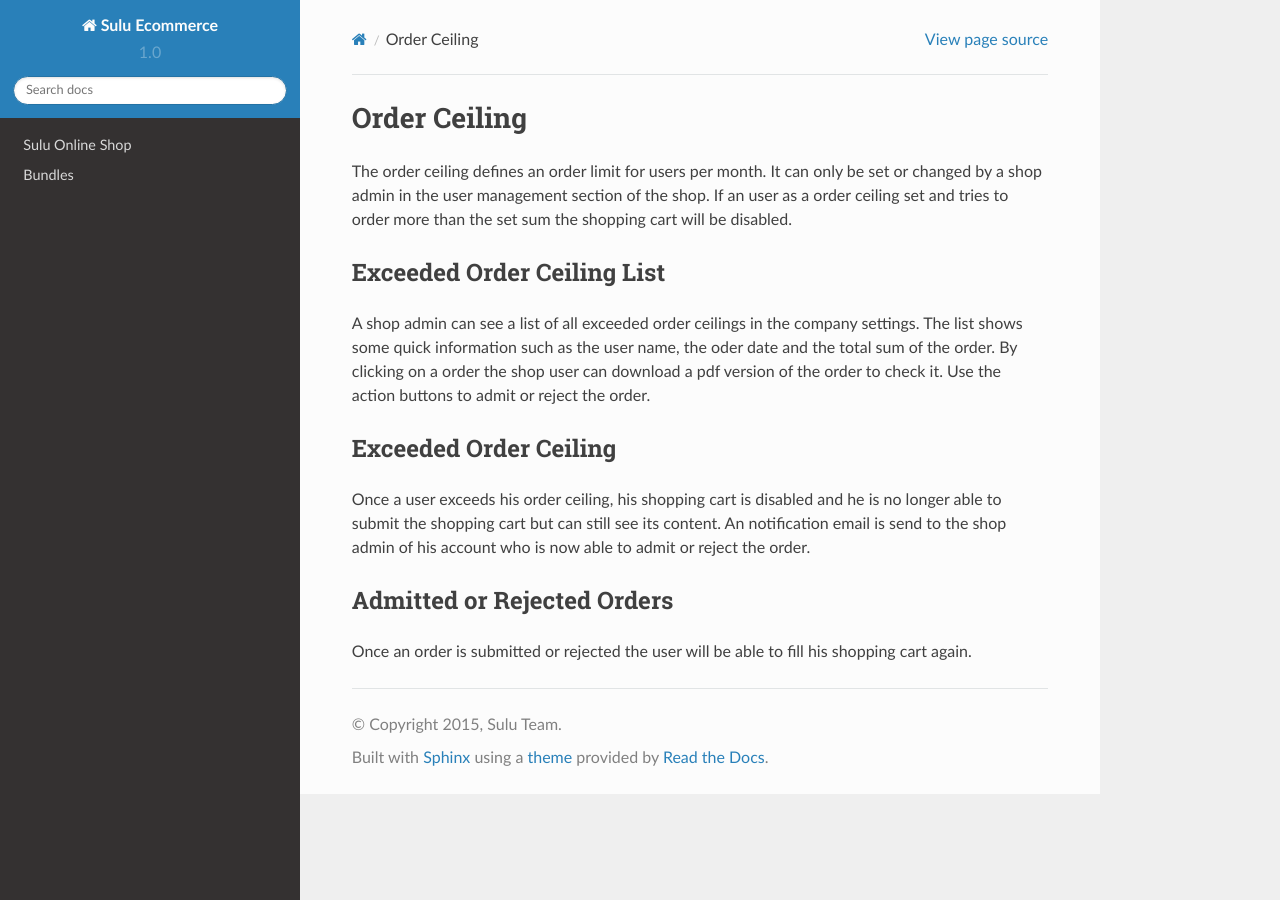
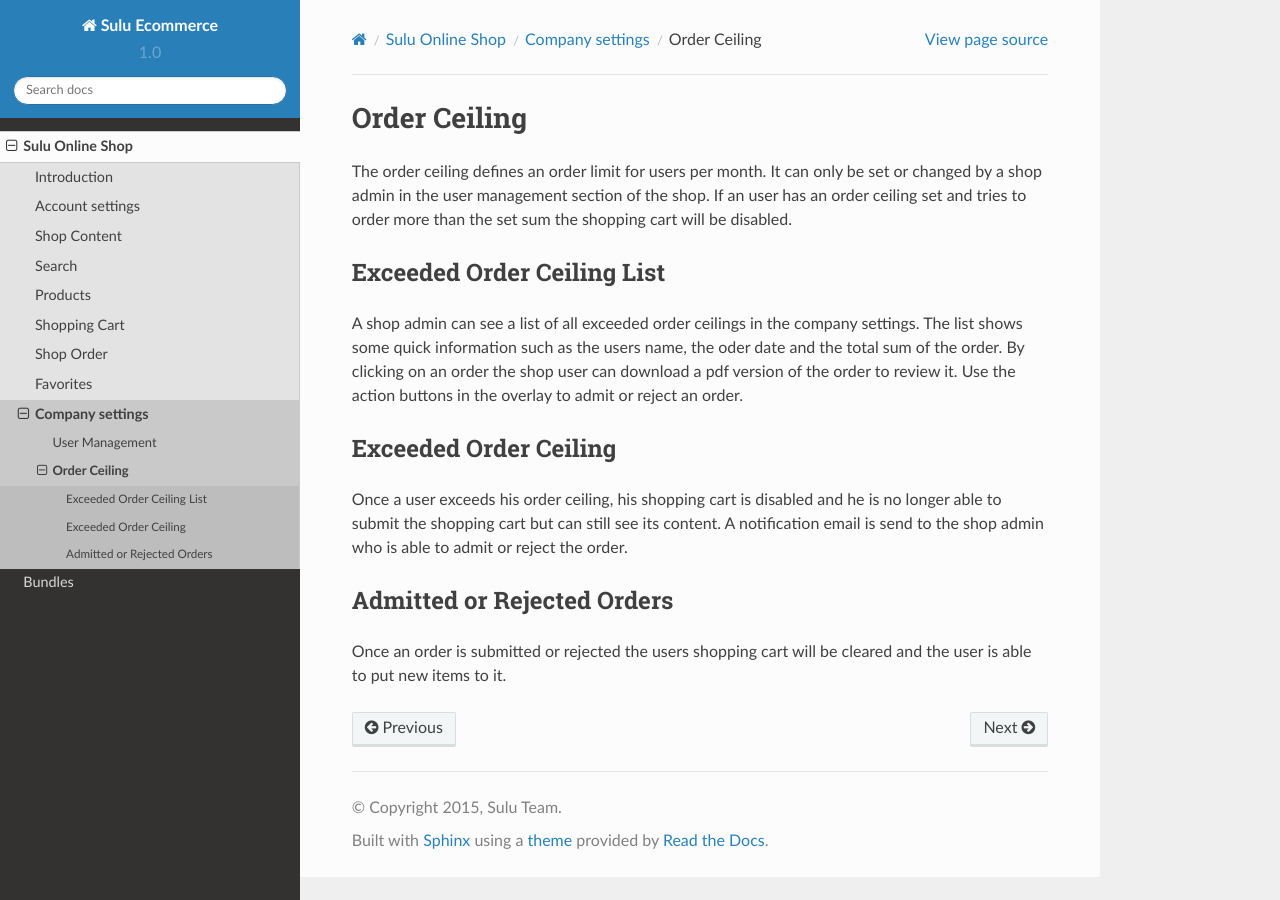
Before and after one commit to sulu/sulu-ecommerce-docs, a Sphinx documentation site: the page built from docs/shop/companysettings/orderlimits.rst, in a window 1280 px wide. Built offline with Sphinx 7.4.7 and the Read the Docs theme 2.0.0, drawn with Linux system fonts in a browser that asks for light colours.

Commit message:
wording update

```diff
--- a/docs/shop/companysettings/index.rst
+++ b/docs/shop/companysettings/index.rst
@@ -5,3 +5,4 @@
    :maxdepth: 2
 
    usermanagement
+   orderlimits
--- a/docs/shop/companysettings/orderlimits.rst
+++ b/docs/shop/companysettings/orderlimits.rst
@@ -3,29 +3,28 @@
 
 The order ceiling defines an order limit for users per month. It can only be set
 or changed by a shop admin in the user management section of the shop. If an
-user as a order ceiling set and tries to order more than the set sum the shopping
+user has an order ceiling set and tries to order more than the set sum the shopping
 cart will be disabled.
 
 Exceeded Order Ceiling List
 ---------------------------
 
 A shop admin can see a list of all exceeded order ceilings in the company
-settings. The list shows some quick information such as the user name, the
-oder date and the total sum of the order. By clicking on a order the shop
-user can download a pdf version of the order to check it. Use the action
-buttons to admit or reject the order.
+settings. The list shows some quick information such as the users name, the
+oder date and the total sum of the order. By clicking on an order the shop
+user can download a pdf version of the order to review it. Use the action
+buttons in the overlay to admit or reject an order.
 
 Exceeded Order Ceiling
 ----------------------
 
 Once a user exceeds his order ceiling, his shopping cart is disabled and he is
-no longer able to submit the shopping cart but can still see its content. An
-notification email is send to the shop admin of his account who is now able to
-admit or reject the
+no longer able to submit the shopping cart but can still see its content. A
+notification email is send to the shop admin who is able to admit or reject the
 order.
 
 Admitted or Rejected Orders
 ---------------------------
 
-Once an order is submitted or rejected the user will be able to fill his
-shopping cart again.
+Once an order is submitted or rejected the users shopping cart will be cleared
+and the user is able to put new items to it.
```
Also changed, not shown: docs/shop/companysettings/usermanagement.rst (+5 -5 lines).
